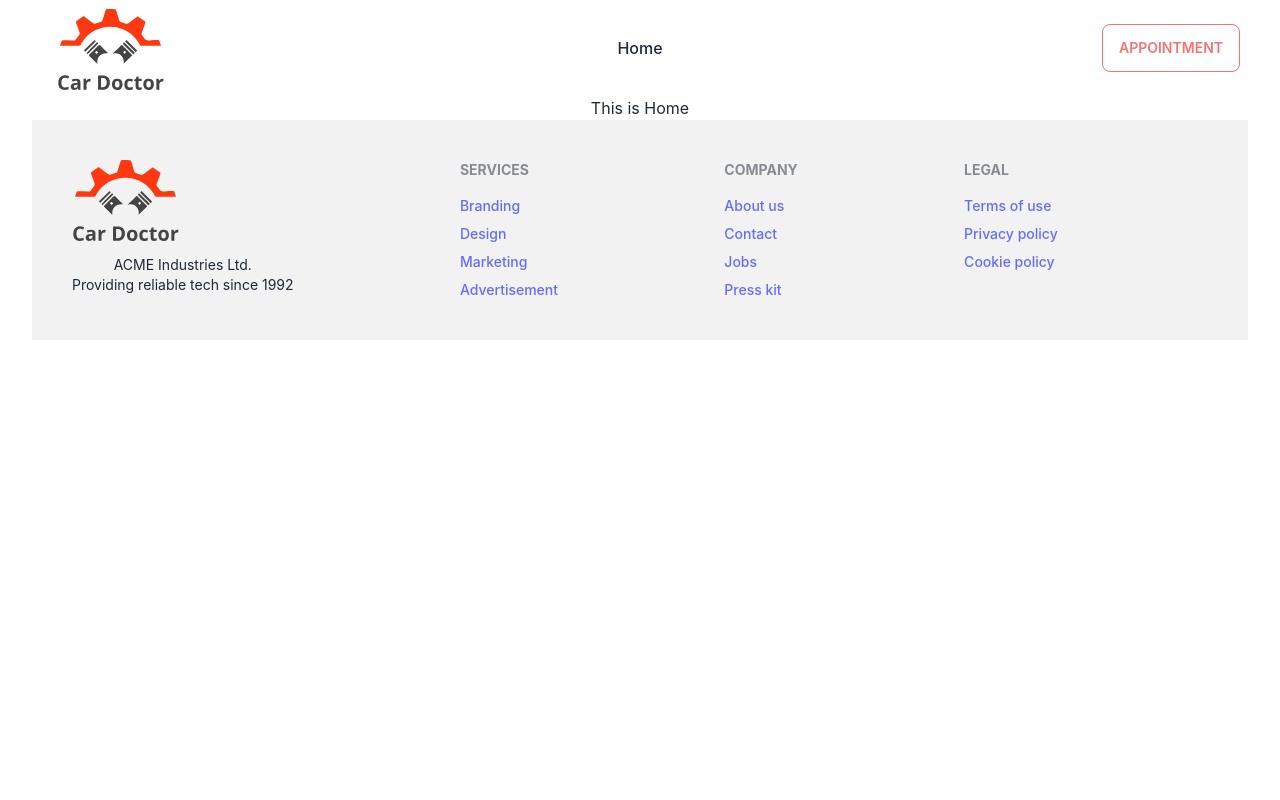
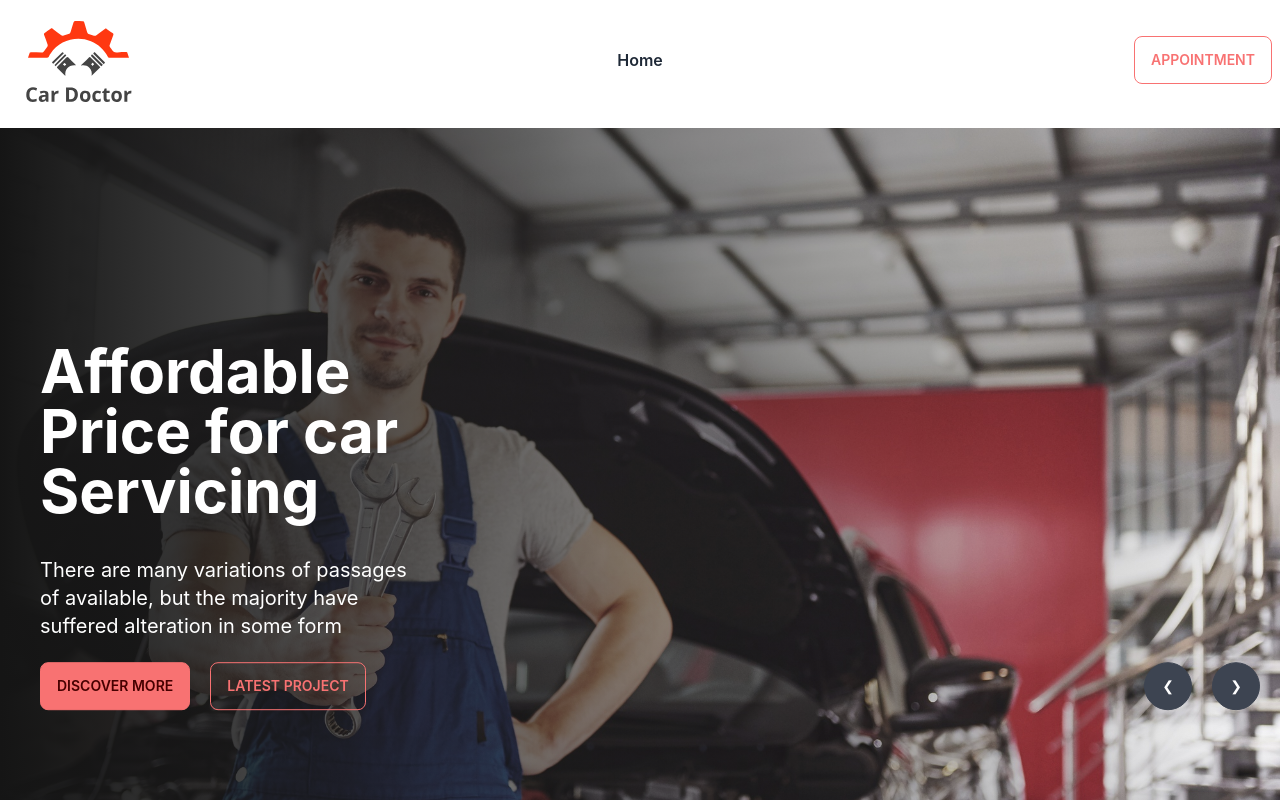
Before and after one commit to tahdiislam/genius-car-client, a React (Vite) app: page / in a window 1280 px wide. Shown: the top 800 px of the page. Built offline with nearby package versions, Linux system fonts and the light colour scheme.

Commit message:
customize slider

```diff
--- a/src/App.css
+++ b/src/App.css
@@ -1,9 +1,9 @@
-#root {
+/* #root {
   max-width: 1280px;
   margin: 0 auto;
   padding: 0 2rem;
   text-align: center;
-}
+} */
 
 /*
 .logo {
--- a/src/App.jsx
+++ b/src/App.jsx
@@ -5,7 +5,7 @@ import { router } from './Routes/routes'
 function App() {
 
   return (
-    <div className="App">
+    <div data-theme="light" className="max-w-7xl mx-auto">
       <RouterProvider router={router}/>
     </div>
   )
--- /dev/null
+++ b/src/Pages/Home/Component/Banner/Banner.css
@@ -0,0 +1,10 @@
+.sliderImg::after{
+    content: "";
+    position: absolute;
+    left: 0;
+    top: 0;
+    width: 100%;
+    height: 100%;
+    display: inline-block;
+    background: linear-gradient(to right, #151515 0%, rgba(21, 21, 21, 0) 100%);
+}
--- /dev/null
+++ b/src/Pages/Home/Component/Banner/Banner.jsx
@@ -0,0 +1,70 @@
+import React from 'react';
+import img1 from "../../../../assets/images/banner/1.jpg"
+import img2 from "../../../../assets/images/banner/2.jpg"
+import img3 from "../../../../assets/images/banner/3.jpg"
+import img4 from "../../../../assets/images/banner/4.jpg"
+import img5 from "../../../../assets/images/banner/5.jpg"
+import img6 from "../../../../assets/images/banner/6.jpg"
+import "./Banner.css"
+import BannerItem from './BannerItem';
+
+const bannerData = [
+    {
+        image: img1,
+        prev: 6,
+        id: 1,
+        next: 2,
+    },
+    {
+        image: img2,
+        prev: 1,
+        id: 2,
+        next: 3,
+    },
+    {
+        image: img3,
+        prev: 2,
+        id: 3,
+        next: 4,
+    },
+    {
+        image: img4,
+        prev: 3,
+        id: 4,
+        next: 5,
+    },
+    {
+        image: img5,
+        prev: 4,
+        id: 5,
+        next: 6,
+    },
+    {
+        image: img6,
+        prev: 5,
+        id: 6,
+        next: 1,
+    },
+]
+
+const Banner = () => {
+    return (
+        <div className="carousel w-full">
+
+            {
+                bannerData.map(banner => <BannerItem key={banner.id} banner={banner}/>)
+            }
+
+            {/* <BannerItem image={img1}/> */}
+            {/* <div id="slide2" className="carousel-item relative w-full">
+                <img src={img2} className="w-full" />
+                <div className="absolute flex justify-between transform -translate-y-1/2 left-5 right-5 top-1/2">
+                    <a href="#slide1" className="btn btn-circle">❮</a>
+                    <a href="#slide3" className="btn btn-circle">❯</a>
+                </div>
+            </div> */}
+        </div>
+    );
+};
+
+export default Banner;
--- /dev/null
+++ b/src/Pages/Home/Component/Banner/BannerItem.jsx
@@ -0,0 +1,34 @@
+import React from 'react';
+
+const BannerItem = ({banner}) => {
+    const {image, id, prev, next} = banner;
+    return (
+        <div id={`slide${id}`} className="carousel-item relative w-full">
+            <div className='sliderImg'>
+                <img src={image} className="w-full" />
+            </div>
+            <div className="absolute flex justify-end transform -translate-y-1/2 left-10 bottom-0 top-2/4">
+                <h1 className='text-6xl text-white font-bold'>
+                    Affordable <br />
+                    Price for car <br />
+                    Servicing
+                </h1>
+            </div>
+            <div className="absolute flex justify-end transform -translate-y-1/2 left-10 bottom-0 top-2/3">
+                <p className='text-xl text-white w-96'>
+                    There are many variations of passages of  available, but the majority have suffered alteration in some form
+                </p>
+            </div>
+            <div className="absolute flex justify-end transform -translate-y-1/2 left-10 bottom-0 top-3/4">
+                <button className="btn btn-error mr-5">Discover More</button>
+                <button className="btn btn-outline btn-error">Latest Project</button>
+            </div>
+            <div className="absolute flex justify-end transform -translate-y-1/2 left-5 right-5 bottom-0 top-3/4">
+                <a href={`#slide${prev}`} className="btn btn-circle mr-5">❮</a>
+                <a href={`#slide${next}`} className="btn btn-circle">❯</a>
+            </div>
+        </div>
+    );
+};
+
+export default BannerItem;
--- a/src/Pages/Home/Home.jsx
+++ b/src/Pages/Home/Home.jsx
@@ -1,9 +1,10 @@
 import React from 'react';
+import Banner from './Component/Banner/Banner';
 
 const Home = () => {
     return (
         <div>
-          This is Home
+          <Banner/>
         </div>
     );
 };
--- a/src/Shared/Footer.jsx
+++ b/src/Shared/Footer.jsx
@@ -3,7 +3,7 @@ import logo from '../assets/logo.svg';
 
 const Footer = () => {
     return (
-        <footer className="footer p-10 bg-base-200 text-base-content">
+        <footer className="footer p-32 bg-black text-gray-300">
             <div>
                 <img src={logo} alt="" />
                 <p>ACME Industries Ltd.<br/>Providing reliable tech since 1992</p>
--- a/src/Shared/Header.jsx
+++ b/src/Shared/Header.jsx
@@ -4,10 +4,10 @@ import logo from '../assets/logo.svg';
 
 const Header = () => {
     const menuItems = <>
-        <li><Link to="/">Home</Link></li>
+        <li><Link className='font-semibold' to="/">Home</Link></li>
     </>
     return (
-        <div className="navbar bg-base-100">
+        <div className="navbar h-20 mb-12 pt-12 bg-base-100">
             <div className="navbar-start">
                 <div className="dropdown">
                     <label tabIndex={0} className="btn btn-ghost lg:hidden">
```
